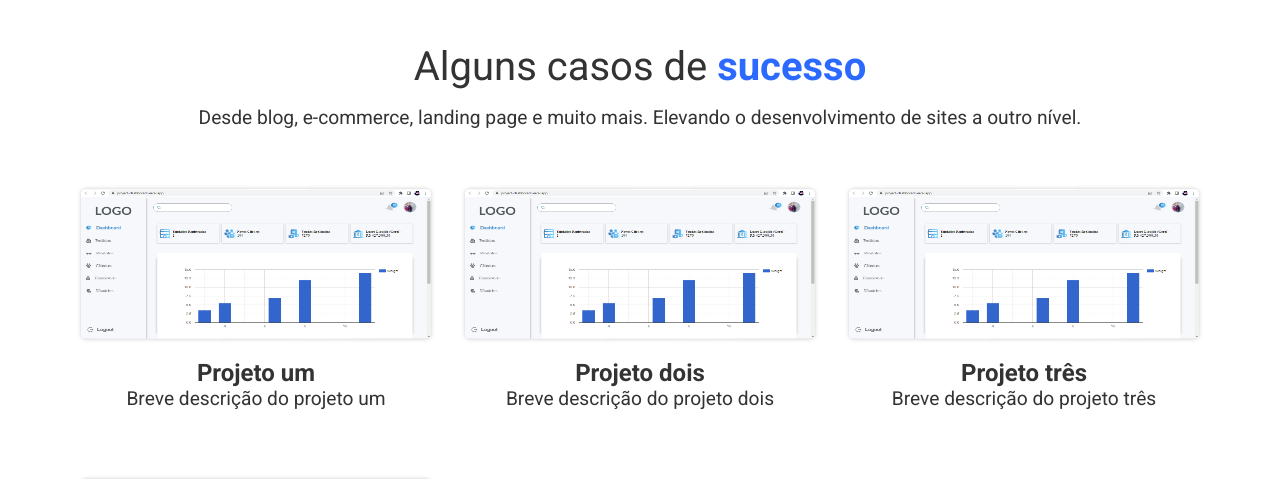
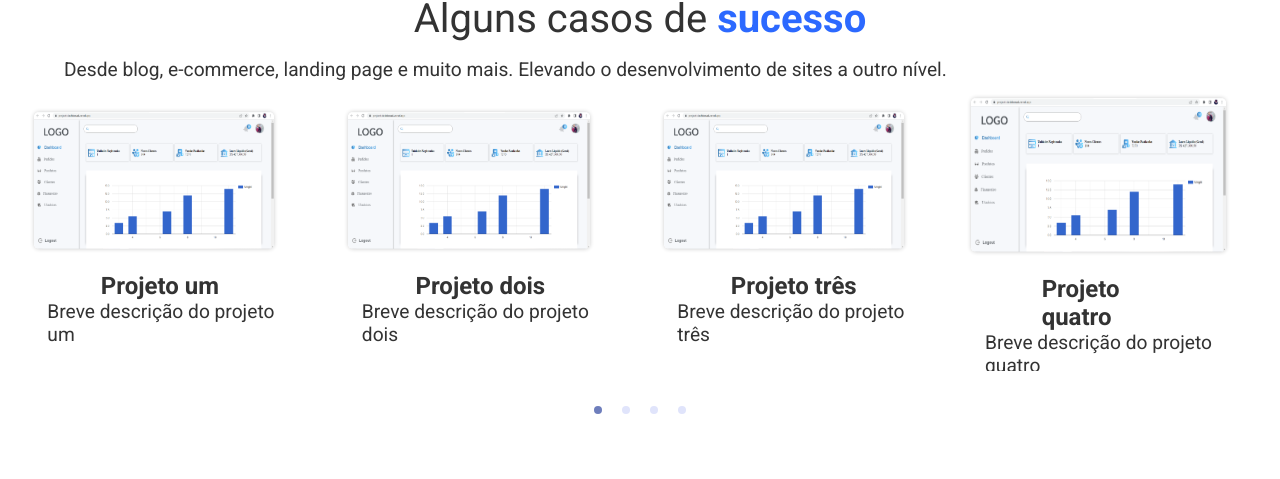
Before and after one commit to EzequiasSantos11/Portfolio, a Next.js app: page / in a window 1280 px wide. Shown: the part 1639-2118 px from the top of the page. Built offline with nearby package versions, Linux system fonts and the light colour scheme.

Commit message:
refatorating and alice-carousel

```diff
--- a/Styles/HomeStyle.ts
+++ b/Styles/HomeStyle.ts
@@ -93,7 +93,9 @@ export const Apresentation = styled.div`
 				font-weight: 600;
 			}
 			a{
-				width: 50%;
+				height: 48px;
+				padding: 0 16px;
+				width: 60%;
 				margin: 0 auto;
 			}
 		}
@@ -112,8 +114,12 @@ export const Apresentation = styled.div`
 			background: rgba(0,0,0,0.4);
 			.textApresentation{
 				margin: 0 auto;
+				height: 60%;
+				width: 80%;
 				gap: 10px;
-				width: 80%;
+				padding: 0 20px;
+				border-radius: 10px;
+				background: rgba(0,0,0,0.2);
 				h1, h2, p, a{
 					color: #FFF;
 					font-size: 18px;
@@ -122,13 +128,14 @@ export const Apresentation = styled.div`
 					font-size: 20px;
 				}
 				h2{
-					font-size: 30px;
+					font-size: 24px;
 				}
 				p{
-					font-size: 14px;
+					font-size: 12px;
 				}
 				a, button{
 					height: 40px;
+					width: 90%;
 					font-size: 12px;
 				}
 			}
@@ -143,7 +150,7 @@ export const About = styled.section`
 	justify-content: center;
 	height: 100%;
 	width: 100%;
-	padding-top: 9rem;
+	padding-top: 7.5rem;
 	margin-bottom: 3rem;
 	h2{
 		font-size: 2rem;
@@ -177,7 +184,7 @@ export const About = styled.section`
 				position: absolute;
 				color: white;
 				padding: 10px;
-				left: 0;
+				left: 15px;
 				top: -20px;
 				border-radius: 10px;
 				background: #1769FF;
@@ -193,6 +200,46 @@ export const About = styled.section`
 			}
 		}
 	}
+	@media (max-width: 800px) {
+		h2{
+			font-size: 1.5rem;
+			width: 80%;
+		}
+		.wrapper{
+			.card{
+				display: flex;
+				flex-direction: column;
+				align-items: center;
+				height: 330px;
+				width: 90%;
+				padding: 10px;
+				border-radius: 10px;
+				margin: 0 auto;
+				margin-bottom: 40px;
+				box-shadow: 0 0 4px rgba(23,105,255,0.4);
+				position: relative;
+				h3{
+					font-size: 14px;
+					position: absolute;
+					color: white;
+					padding: 5px 10px;
+					left: 15px;
+					top: -15px;
+					border-radius: 10px;
+					background: #1769FF;
+				}
+				p{
+					font-size: 18px;
+					margin-top: 10px;
+					margin-left: 10px;
+				}
+				img{
+					height: 130px;
+					box-shadow: 0 0 8px #FFF;
+				}
+			}
+		}
+	}
 `;
 
 export const Portfolio = styled.section`
@@ -202,7 +249,7 @@ export const Portfolio = styled.section`
 	justify-content: center;
 	height: 100%;
 	width: 100%;
-	padding-top: 9rem;
+	padding-top: 7.5rem;
 	margin-bottom: 3rem;
 	h2{
 		font-size: 2.5rem;
@@ -216,24 +263,108 @@ export const Portfolio = styled.section`
 	p{
 		font-size: 1.2rem;
 		margin-bottom: 2.5rem;
+		width: 90%;
+		margin: 0 auto;
 	}
-	.wrapper{
-		display: grid;
-		grid-template-columns: repeat(auto-fit, minmax(350px, 1fr));
+	.alice-carousel__prev-btn{
+		display: flex;
+		position: absolute;
+		top: 10%;
+		align-items: center;
 		justify-content: center;
+		width: 50px;
+		height: 120px;
+		margin-left: 40px;
+		opacity: 0;
+		transition: all .4s;
+		&:hover{
+			opacity: 1;
+		}
+		.alice-carousel__prev-btn-wrapper{
+			display: flex;
 			align-items: center;
+			justify-content: center;
+			width: 100%;
 			height: 100%;
-		width: 90%;
+			.alice-carousel__prev-btn-item{
+				display: flex;
+				align-items: center;
+				justify-content: center;
+				font-size: 4rem;
+				width: 100%;
+				height: 100%;
+				background: #1769FF;
+				padding: 0 30px;
+				margin: 0;
+				border-radius: 10px;
+				span{
+					color: #FFF;
+				}
+			}
+		}
+	}
+	.alice-carousel__next-btn{
+		display: flex;
+		position: absolute;
+		top: 10%;
+		align-items: center;
+		justify-content: center;
+		width: 50px;
+		height: 120px;
+		margin-right: 40px;
+		right: 0;
+		opacity: 0;
+		transition: all .4s;
+		&:hover{
+			opacity: 1;
+		}
+		.alice-carousel__next-btn-wrapper{
+			display: flex;
+			align-items: center;
+			justify-content: center;
+			width: 100%;
+			height: 100%;
+			.alice-carousel__next-btn-item{
+				display: flex;
+				align-items: center;
+				justify-content: center;
+				font-size: 4rem;
+				width: 100%;
+				height: 100%;
+				background: #1769FF;
+				padding: 0 30px;
+				margin: 0;
+				border-radius: 10px;
+				span{
+					color: #FFF;
+				}
+			}
+		}
+	}
+	.alice-carousel{
+  	background: #FFF;
+		position: relative;
+		&:hover{
+			.alice-carousel__next-btn{
+				opacity: 0.5;
+			}
+			.alice-carousel__prev-btn{
+				opacity: 0.5;
+			}
+		}
+	}
+
 	.projeto{
 		display: flex;
 		flex-direction: column;
+		justify-content: center;
 		align-items: center;
 		height: 250px;
-			width: 350px;
+		width: 90%;
 		margin: 20px auto;
 		img{
 			height: 60%;
-				width: 100%;
+			width: 90%;
 			margin: 0 auto;
 			border-radius: 5px;
 			box-shadow: 0 0 4px rgba(0, 0, 0, 0.2);
@@ -245,7 +376,43 @@ export const Portfolio = styled.section`
 		}
 		h3{
 			font-size: 1.5rem;
+			width: 50%;
+			margin: 0 auto;
 			margin-top: 20px;
+		}
+	}
+	@media (max-width: 800px) {
+		h2{
+			font-size: 24px;
+		}
+		p{
+			font-size: 14px;
+			width: 90%;
+			margin: 0 auto;
+			text-align: center;
+		}
+		.alice-carousel{
+			background: #FFF;
+			position: relative;
+			&:hover{
+				.alice-carousel__next-btn{
+					opacity: 0;
+				}
+				.alice-carousel__prev-btn{
+					opacity: 0;
+				}
+			}
+		}
+		.projeto{
+			margin-top: 40px;
+			img{
+				width: 100%;
+			}
+			h3{
+				font-size: 24px;
+			}
+			p{
+				font-size: 18px;
 			}
 		}
 	}
@@ -261,7 +428,7 @@ export const Planos = styled.section`
 	height: 100%;
 	width: 100%;
 	margin-bottom: 3rem;
-	padding-top: 10rem;
+	padding-top: 7.5rem;
 	h2{
 		font-size: 2rem;
 		font-weight: 600;
@@ -336,6 +503,7 @@ export const Planos = styled.section`
 					margin: 0 auto;
 					box-shadow: 0 0 6px rgba(0, 0, 0, 0.6);
 					margin-top: 10px;
+					text-transform: uppercase;
 					&.basic{
 						background: #1769FF;
 					}
@@ -346,4 +514,13 @@ export const Planos = styled.section`
 			}
 		}
 	}
+	@media (max-width: 800px){
+		h2{
+			font-size: 24px;
+			width: 90%;
+		}
+		.wrapper{
+			gap: 40px;
+		}
+	}
 `;
--- a/package.json
+++ b/package.json
@@ -11,6 +11,7 @@
     "gray-matter": "^4.0.3",
     "next": "latest",
     "react": "^17.0.2",
+    "react-alice-carousel": "^2.6.4",
     "react-dom": "^17.0.2",
     "react-icons": "^4.4.0",
     "react-is": "^17.0.2",
--- /dev/null
+++ b/src/Components/AliceCarrousel/index.tsx
@@ -0,0 +1,32 @@
+import React, { useRef } from "react";
+import AliceCarousel from "react-alice-carousel";
+import "react-alice-carousel/lib/alice-carousel.css";
+import "./AliceCarousel.module.css";
+
+interface CarouselProps {
+  children: React.ReactNode,
+}
+
+const responsive = {
+  0: { items: 0},
+  568: { items: 1 },
+  1024: { items: 6 },
+};
+
+const Carousel = ({ children }: CarouselProps) => {
+  return (
+    <AliceCarousel
+      mouseTracking
+      infinite={true}
+      responsive={responsive}
+      paddingLeft={10}
+      paddingRight={10}
+      controlsStrategy="alternate"
+    >
+      {children}
+    </AliceCarousel>
+  )
+};
+
+
+export { Carousel };
--- a/src/pages/index.tsx
+++ b/src/pages/index.tsx
@@ -4,6 +4,7 @@ import { Container, Apresentation, About, Portfolio, Planos } from "../../Styles
 import { Button } from "../Components/Button"
 import { ImagesGithub, ImagesWhatsApp } from "../Components/Images";
 import { Footer } from "../Components/Footer";
+import { Carousel } from "../Components/AliceCarrousel";
 import { BsWhatsapp, BsCheck } from "react-icons/bs";
 
 
@@ -71,45 +72,46 @@ export default function Home() {
       <Portfolio id="portfolio">
         <h2>Alguns casos de <span>sucesso</span></h2>
         <p>Desde blog, e-commerce, landing page e muito mais. Elevando o desenvolvimento de sites a outro nível.</p>
-        <div className="wrapper">
-          <div className="projeto">
+        <Carousel>
+          <div className="projeto" data-value="1" style={{ height: "250px", width: "90%" }}>
+            <a target="_blank" href="">
               <img src="/portifolio/Dashboard.png" alt="" />
               <h3>
-              <a href="">
                 Projeto um
-              </a>
               </h3>
               <p>Breve descrição do projeto um</p>
+            </a>
           </div>
-          <div className="projeto">
+          <div className="projeto" data-value="2">
+            <a target="_blank" href="">
               <img src="/portifolio/Dashboard.png" alt="" />
               <h3>
-              <a href="">
                 Projeto dois
-              </a>
               </h3>
               <p>Breve descrição do projeto dois</p>
+            </a>
           </div>
-          <div className="projeto">
+          <div className="projeto" data-value="3">
+            <a target="_blank" href="">
               <img src="/portifolio/Dashboard.png" alt="" />
               <h3>
-              <a href="">
                 Projeto três
-              </a>
               </h3>
               <p>Breve descrição do projeto três</p>
+            </a>
           </div>
-          <div className="projeto">
-            <img src="/portifolio/Dashboard.png" alt="" />
+          <div className="projeto" data-value="4">
+            <a target="_blank" href="">
+              <img src="/portifolio/Dashboard.png" data-value="4" alt="" />
               <h3>
-              <a href="">
                 Projeto quatro
-              </a>
               </h3>
               <p>Breve descrição do projeto quatro</p>
+            </a>
           </div>
-        </div>
+        </Carousel>
       </Portfolio>
+
       <Planos id="planos">
         <h2>Escolha um plano e vamos juntos construir o futuro</h2>
         <div className="wrapper">
@@ -120,12 +122,12 @@ export default function Home() {
             </div>
             <div className="description basic">
               <strong>Apartir de R$ 650</strong>
-              <p> <BsCheck/> Site profissional responsivo e funcional baseado em modelo.</p>
-              <p> <BsCheck/> Um ano de domínio grátis.</p>
-              <p> <BsCheck/> Integração com API's.</p>
-              <p> <BsCheck/> Manutenção e suporte técnico gratuítos por um mês.</p>
-              <p> <BsCheck/> Plataforma de administração do site com até dois administradores (landing pages não incluso).</p>
-              <p><BsCheck/> Versão em portugês e inglês.</p>
+              <p> <BsCheck /> Site profissional responsivo e funcional baseado em modelo.</p>
+              <p> <BsCheck /> Um ano de domínio grátis.</p>
+              <p> <BsCheck /> Integração com API's.</p>
+              <p> <BsCheck /> Manutenção e suporte técnico gratuítos por um mês.</p>
+              <p> <BsCheck /> Plataforma de administração do site com até dois administradores (landing pages não incluso).</p>
+              <p><BsCheck /> Versão em portugês e inglês.</p>
               <button className="basic">contratar</button>
             </div>
           </div>
@@ -136,18 +138,19 @@ export default function Home() {
             </div>
             <div className="description master">
               <strong>Necessário orçamento</strong>
-              <p> <BsCheck/> Site profissional responsivo e funcional de acordo com cliente.</p>
-              <p> <BsCheck/> Desing e marca pessoal exclusivos.</p>
-              <p> <BsCheck/> Um ano de domínio grátis.</p>
-              <p> <BsCheck/> Integração com API's.</p>
-              <p> <BsCheck/> Manutenção e suporte técnico gratuítos por três mês.</p>
-              <p> <BsCheck/> Plataforma de administração do site com até dois administradores.</p>
-              <p> <BsCheck/> Versão em portugês e inglês.</p>
+              <p> <BsCheck /> Site profissional responsivo e funcional de acordo com cliente.</p>
+              <p> <BsCheck /> Desing e marca pessoal exclusivos.</p>
+              <p> <BsCheck /> Um ano de domínio grátis.</p>
+              <p> <BsCheck /> Integração com API's.</p>
+              <p> <BsCheck /> Manutenção e suporte técnico gratuítos por três mês.</p>
+              <p> <BsCheck /> Plataforma de administração do site com até dois administradores.</p>
+              <p> <BsCheck /> Versão em portugês e inglês.</p>
               <button className="master">contratar</button>
             </div>
           </div>
         </div>
       </Planos>
+
       <Footer />
       <a target={"_blank"} href="https://contate.me/ezequiassantos-frontend" className="zap zap1"><BsWhatsapp /></a>
       <a href="https://contate.me/ezequiassantos-frontend" className="zap zap2"><BsWhatsapp /></a>
--- a/tsconfig.json
+++ b/tsconfig.json
@@ -22,7 +22,7 @@
     "next-env.d.ts",
     "**/*.ts",
     "**/*.tsx"
-  ],
+, "src/Components/AliceCarrousel/index.tsx"  ],
   "files": [
     "Styles/styled.d.ts"
   ],
```
Also changed, not shown: src/Components/Header/HeaderStyles.ts (+5 -4 lines), src/Components/AliceCarrousel/AliceCarousel.module.css (added), 1 other file (tests, documents, lock files or other folders). Lines whose indentation alone changed are shown as unchanged.
